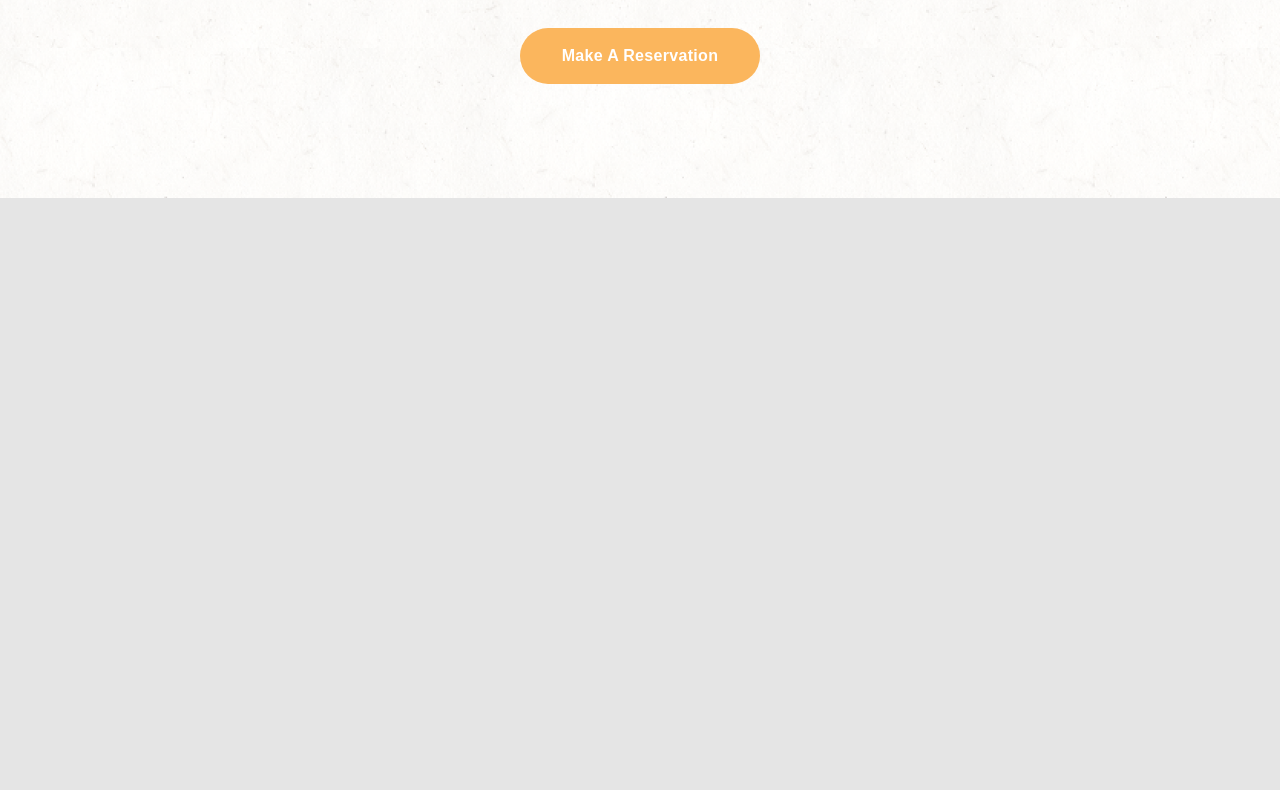
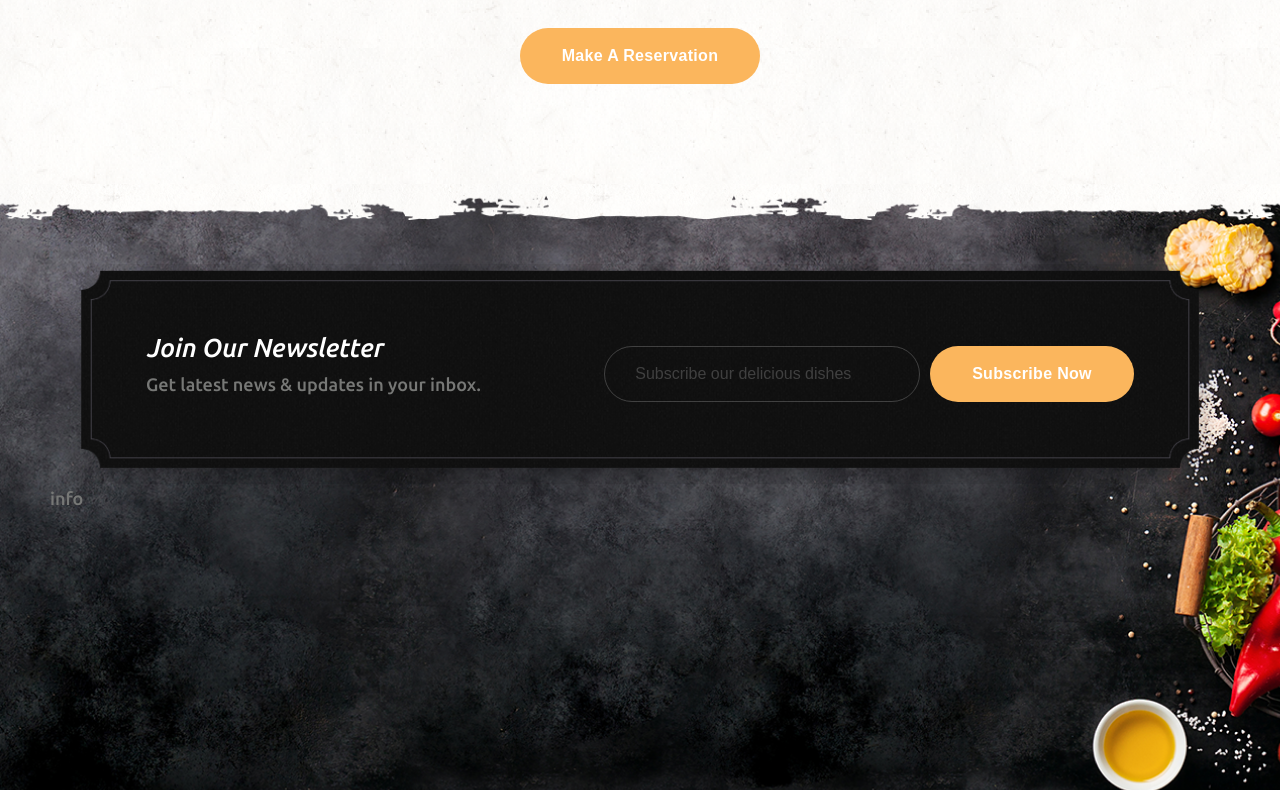
Before and after one commit to RazvanConstantin1/brizz-bar-restaurant, a React (Create React App) app: page / in a window 1280 px wide. Shown: the part 4752-5542 px from the top of the page. Before the commit the page ends 4950 px from the top, so only its background shows below. Built offline with nearby package versions, Linux system fonts and the light colour scheme; the HTML template or start-up script is replaced by a standard one.

Commit message:
set up the newsletter in footer

```diff
--- a/src/components/Footer.js
+++ b/src/components/Footer.js
@@ -1,7 +1,37 @@
-import React from 'react';
+import React from "react";
+
+// import components
+import Newsletter from "./Newsletter.js";
+import Copyright from "./Copyright.js";
+import Socials from "./Socials.js";
+
+// import data
+import { footerData } from "../data.js";
+
+// import motion
+import { motion } from "framer-motion";
+
+// import variants
+import { fadeIn, staggerContainer } from "../variants.js";
 
 const Footer = () => {
-  return <div>Footer</div>;
+  // destructure footer data
+  const { contact, hours, social } = footerData;
+  return (
+    <footer className="relative top-96 z-20 bg-dark lg:bg-transparent lg:min-h-[620px] lg:bg-footer lg:bg-center lg:bg-no-repeat pt-20">
+      <div className="container mx-auto h-full">
+        {/* newsletter & info */}
+        <div>
+          {/* newsletter */}
+          <div>
+            <Newsletter />
+          </div>
+          {/* info */}
+          <div>info</div>
+        </div>
+      </div>
+    </footer>
+  );
 };
 
 export default Footer;
--- a/src/components/Newsletter.js
+++ b/src/components/Newsletter.js
@@ -1,7 +1,35 @@
-import React from 'react';
+import React from "react";
+
+// import data
+import { newsletterData } from "../data.js";
 
 const Newsletter = () => {
-  return <div>Newsletter</div>;
+  // destructure data
+  const { title, subtitle, placeholder, btnText } = newsletterData;
+  return (
+    <div className="bg-none lg:bg-newsletter lg:bg-cover lg:h-[220px] lg:bg-center lg:bg-auto lg:px-24">
+      <div className="flex flex-col lg:flex-row justify-between items-center h-full">
+        {/* title & subtitle */}
+        <div className="text-center lg:text-left mb-4">
+          <h3 className="text-[26px] font-primary italic text-white capitalize mb-2">
+            {title}
+          </h3>
+          <p>{subtitle}</p>
+        </div>
+        {/* form */}
+        <form className="flex flex-col lg:flex-row lg:gap-x-[10px] gap-y-4">
+          <input
+            type="text"
+            className="input bg-transparent placeholder:font-light placeholder:text-white/20 focus:ring-1 focus:ring-accent-default border border-white/20 transition-all"
+            placeholder={placeholder}
+          />
+          <button className="btn capitalize w-full lg:max-w-[204px]">
+            {btnText}
+          </button>
+        </form>
+      </div>
+    </div>
+  );
 };
 
 export default Newsletter;
```
